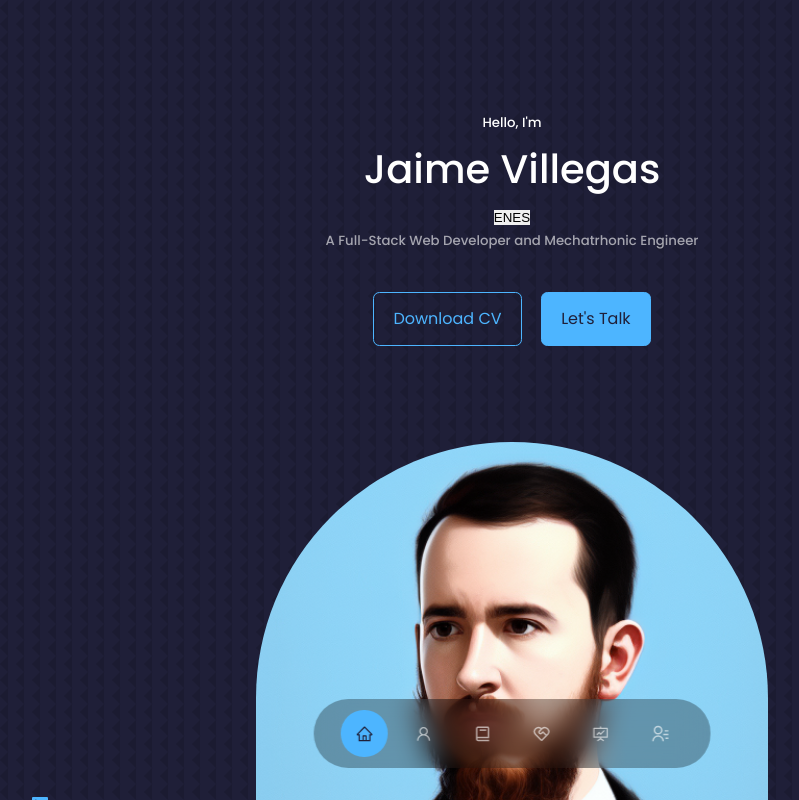
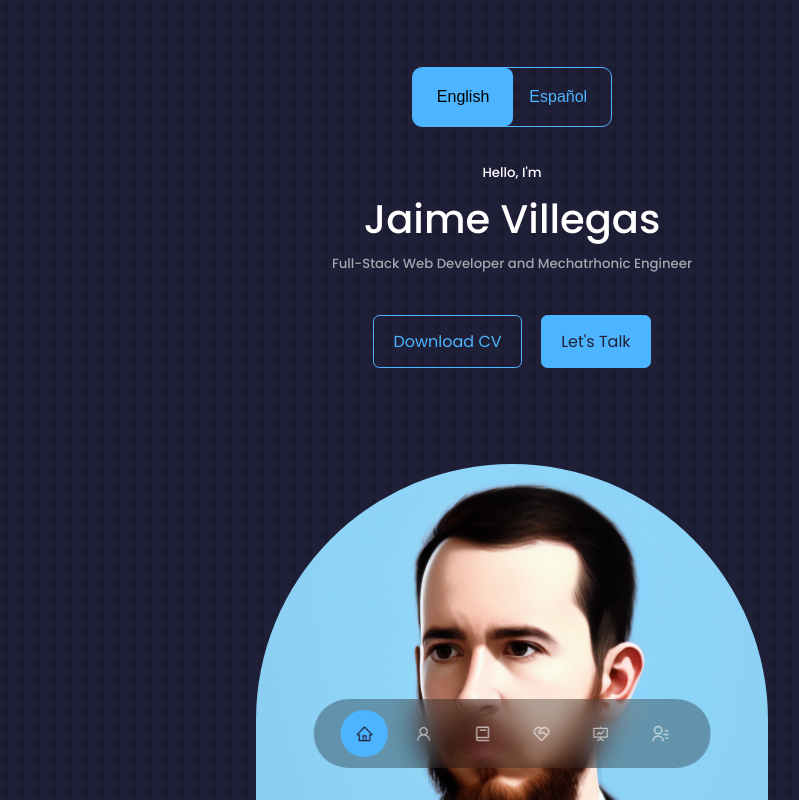
Before and after one commit to jaimevillegas/jaimevillegas.github.io, a React app: page / in a window 1280 px wide. Shown: the top 800 px of the page, without its empty margins (128-927 px from the left). Built offline with nearby package versions, Linux system fonts and the light colour scheme; the HTML template or start-up script is replaced by a standard one.

Commit message:
Add button to switch languages

```diff
--- a/src/components/header/Header.jsx
+++ b/src/components/header/Header.jsx
@@ -12,15 +12,47 @@ const Header = () => {
     i18n.changeLanguage(lang);
   };
 
+  const leftClick = () => {
+    const btn = document.getElementById('btn');
+    const btn1 = document.querySelector('.btn-1');
+    const btn2 = document.querySelector('.btn-2');
+    btn.style.left = '0px';
+    btn2.style.color = 'var(--color-primary)';
+    btn1.style.color = 'black';
+  }
+
+  const rightClick = () => {
+    const btn = document.getElementById('btn');
+    const btn1 = document.querySelector('.btn-1');
+    const btn2 = document.querySelector('.btn-2');
+    btn.style.left = '100px';
+    btn1.style.color = 'var(--color-primary)';
+    btn2.style.color = 'black';
+  }
+
+
   return (
     <header>
       <div className="container">
         <div className="header__container">
+
+          <div class="form-box">
+            <div className="button-box">
+              <div id="btn"></div>
+              <button type="button" class="toggle-btn btn-1" onClick={() => {
+                handleChangeLanguage('en');
+                leftClick();
+              }
+              }>English</button>
+              <button type="button" class="toggle-btn btn-2" onClick={() => {
+                handleChangeLanguage('es');
+                rightClick();
+              }
+              }>Español</button>
+            </div>
+          </div>
           <h5>{t("header.h5")}</h5>
           <h1>Jaime Villegas</h1>
-
-          <button onClick={() => handleChangeLanguage('en')}>EN</button>
-          <button onClick={() => handleChangeLanguage('es')}>ES</button>
           <h5 className="text-light">{t("header.description")}</h5>
           <CTA />
 
--- a/src/components/header/header.css
+++ b/src/components/header/header.css
@@ -1,6 +1,6 @@
 header {
-  height: 100vh;
-  padding-top: 7rem;
+  /* height: 100vh; */
+  padding-top: 2rem;
   overflow: hidden;
 }
 
@@ -8,6 +8,41 @@ header {
   text-align: center;
   height: 100%;
   position: relative;
+}
+
+.button-box {
+  width: 200px;
+  margin: 35px auto;
+  position: relative;
+  border-radius: 10px;
+  background: transparent;
+  border: 1px solid var(--color-primary);
+}
+
+.toggle-btn {
+  padding: 20px;
+  cursor: pointer;
+  background: transparent;
+  /* border: 0; */
+  /* outline: none; */
+  position: relative;
+  text-align: center;
+  font-size: 16px;
+}
+
+.btn-2 {
+  color: var(--color-primary);
+}
+
+#btn {
+  top: 0;
+  left: 0;
+  position: absolute;
+  width: 100px;
+  height: 100%;
+  background: var(--color-primary);
+  border-radius: 8px;
+  transition: 0.5s;
 }
 
 /* ======== CTA ======== */
@@ -67,14 +102,14 @@ header {
 @media (max-width: 1024px) {
   header {
     /* height: 68vh; */
-    height: 100vh;
+    /* height: 100vh; */
   }
 }
 
 /* ========= MEDIA QUERIES (SMALL DEVICES) ========= */
 @media (max-width: 600px) {
   header {
-    height: 90vh;
+    /* height: 90vh; */
   }
 
   .me {
--- a/src/translations/en/global.json
+++ b/src/translations/en/global.json
@@ -1,7 +1,7 @@
 {
   "header": {
     "h5": "Hello, I'm",
-    "description": "A Full-Stack Web Developer and Mechatrhonic Engineer",
+    "description": "Full-Stack Web Developer and Mechatrhonic Engineer",
     "scroll": "Scroll Down"
   },
   "CTA": {
--- a/src/translations/es/global.json
+++ b/src/translations/es/global.json
@@ -1,7 +1,7 @@
 {
   "header": {
     "h5": "Hola, Yo soy",
-    "description": "Un Desarrollador Web Full-Stack e Ingeniero Mecatrónico",
+    "description": "Desarrollador Web Full-Stack e Ingeniero Mecatrónico",
     "scroll": "Ir Abajo"
   },
   "CTA": {
```
